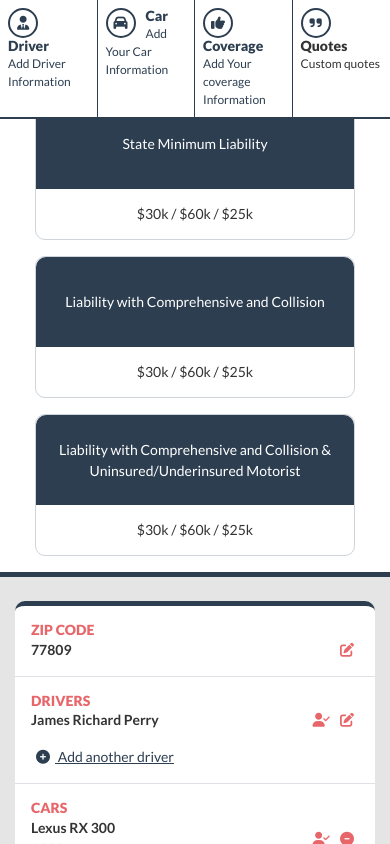
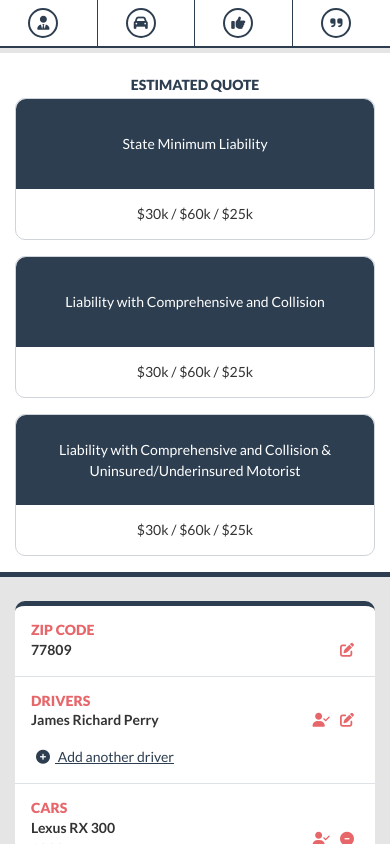
Before and after one commit to m-waqas-ashfaq/quotePages, a React (Create React App) app: page /LandingPage in a window 390 px wide. Shown: the top 844 px of the page. Built offline with nearby package versions, Linux system fonts and the light colour scheme; the HTML template or start-up script is replaced by a standard one.

Commit message:
Update App.css

```diff
--- a/src/App.css
+++ b/src/App.css
@@ -576,11 +576,13 @@ header.normal {
 @media screen and (max-width:991px) {
   .border-box.colored>div{height:90px;}
   .quote-form{padding:0}
+  .header .col-3>*:not(.img) {display: none;}
+  .header .col-3{display:inline-flex; justify-content:center}
 }
 
 @media screen and (max-width:767px) {
   .container-fluid.quote-form {
-    padding: 0 20px;
+    padding: 0;
   }
   .sidebar, .quote-form{padding:0;width:100%;border-radius:10px;}
 }
```
